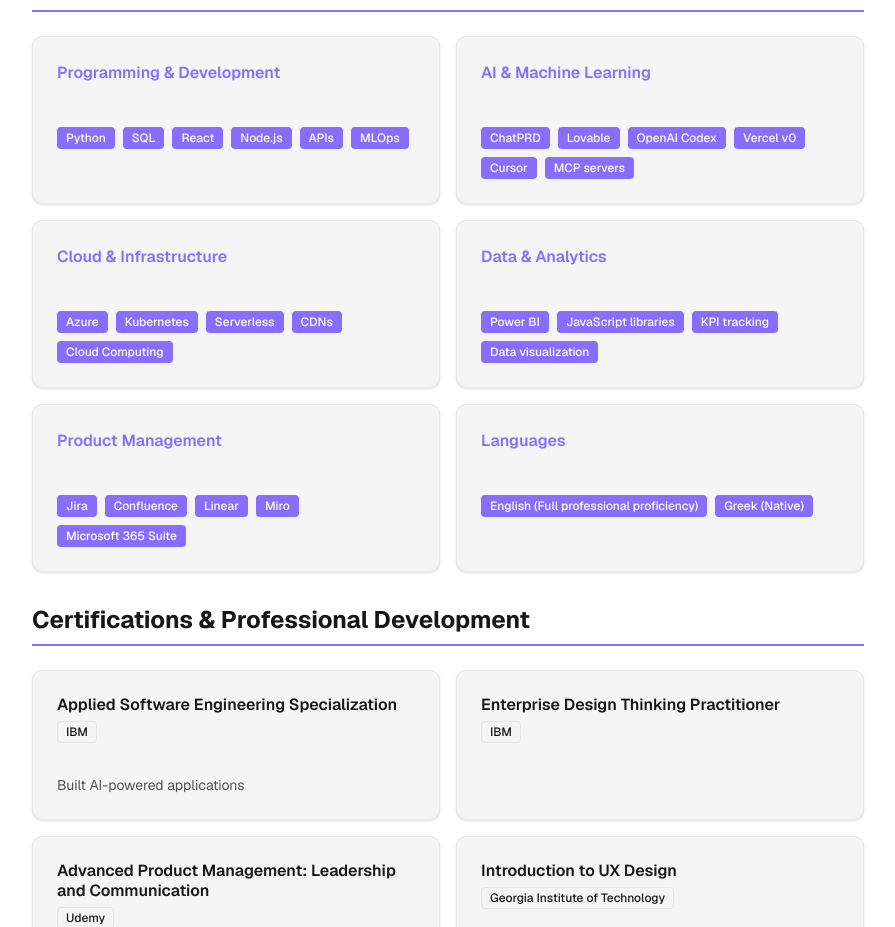
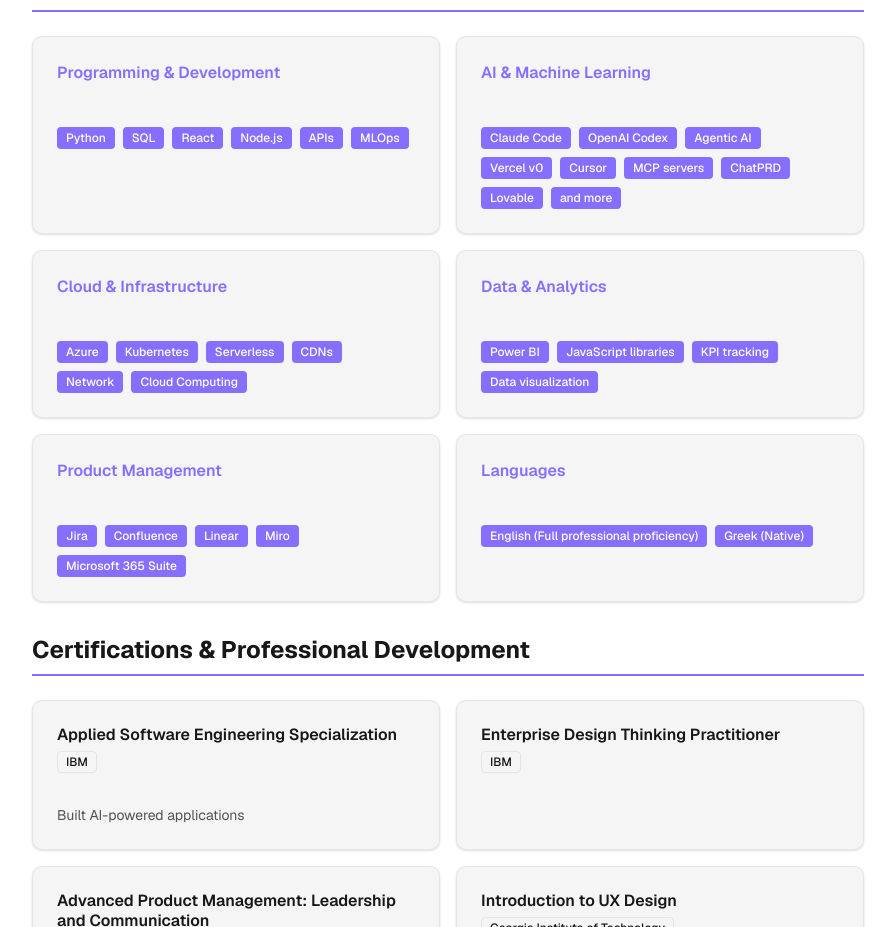
Before and after one commit to panostim/panostim.github.io, a Next.js app: page / in a window 1280 px wide. Shown: the part 2802-3729 px from the top of the page, without its empty margins (192-1087 px from the left). Built offline with nearby package versions, Linux system fonts and the light colour scheme.

Commit message:
Update skills list in cv-skills component

```diff
--- a/components/cv-skills.tsx
+++ b/components/cv-skills.tsx
@@ -8,11 +8,11 @@ const skillCategories = [
   },
   {
     category: "AI & Machine Learning",
-    skills: ["ChatPRD", "Lovable", "OpenAI Codex", "Vercel v0", "Cursor", "MCP servers"],
+    skills: ["Claude Code", "OpenAI Codex", "Agentic AI", "Vercel v0", "Cursor", "MCP servers", "ChatPRD", "Lovable", "and more"],
   },
   {
     category: "Cloud & Infrastructure",
-    skills: ["Azure", "Kubernetes", "Serverless", "CDNs", "Cloud Computing"],
+    skills: ["Azure", "Kubernetes", "Serverless", "CDNs", "Network", "Cloud Computing"],
   },
   {
     category: "Data & Analytics",
```
